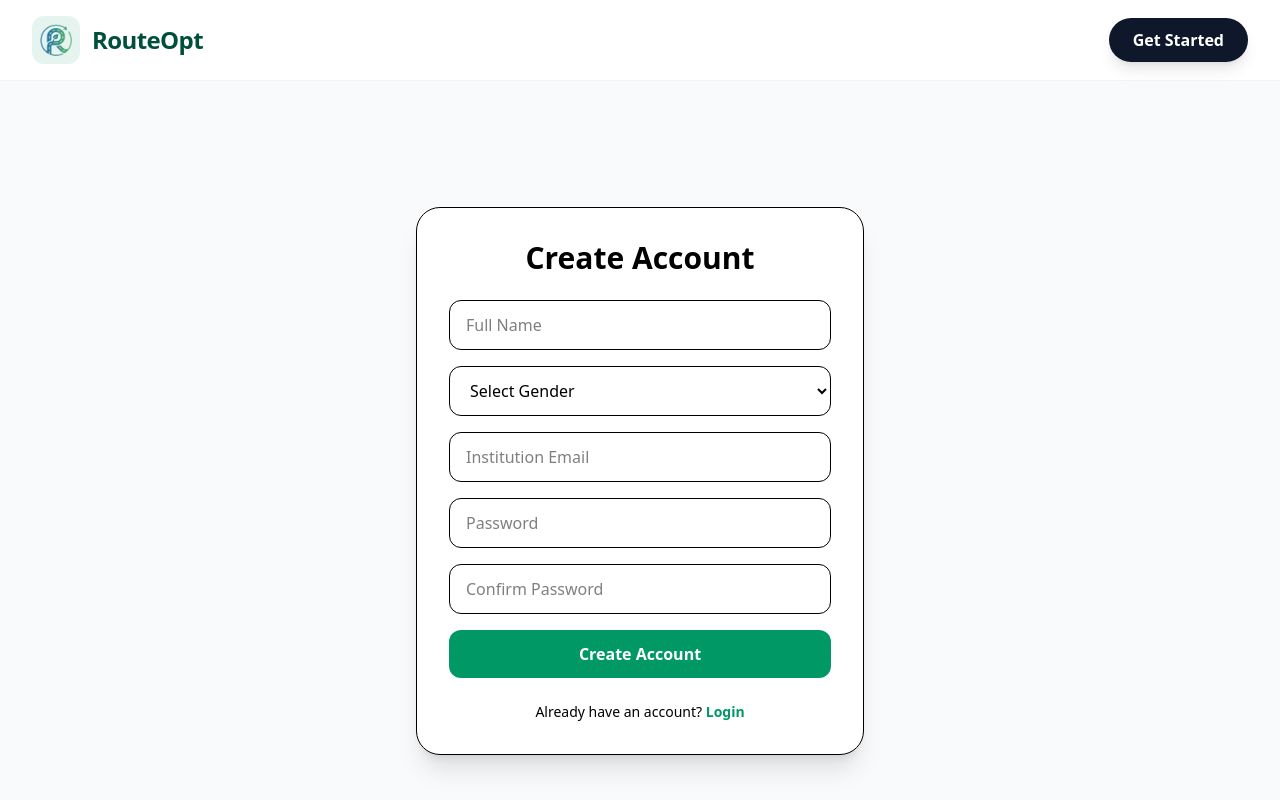
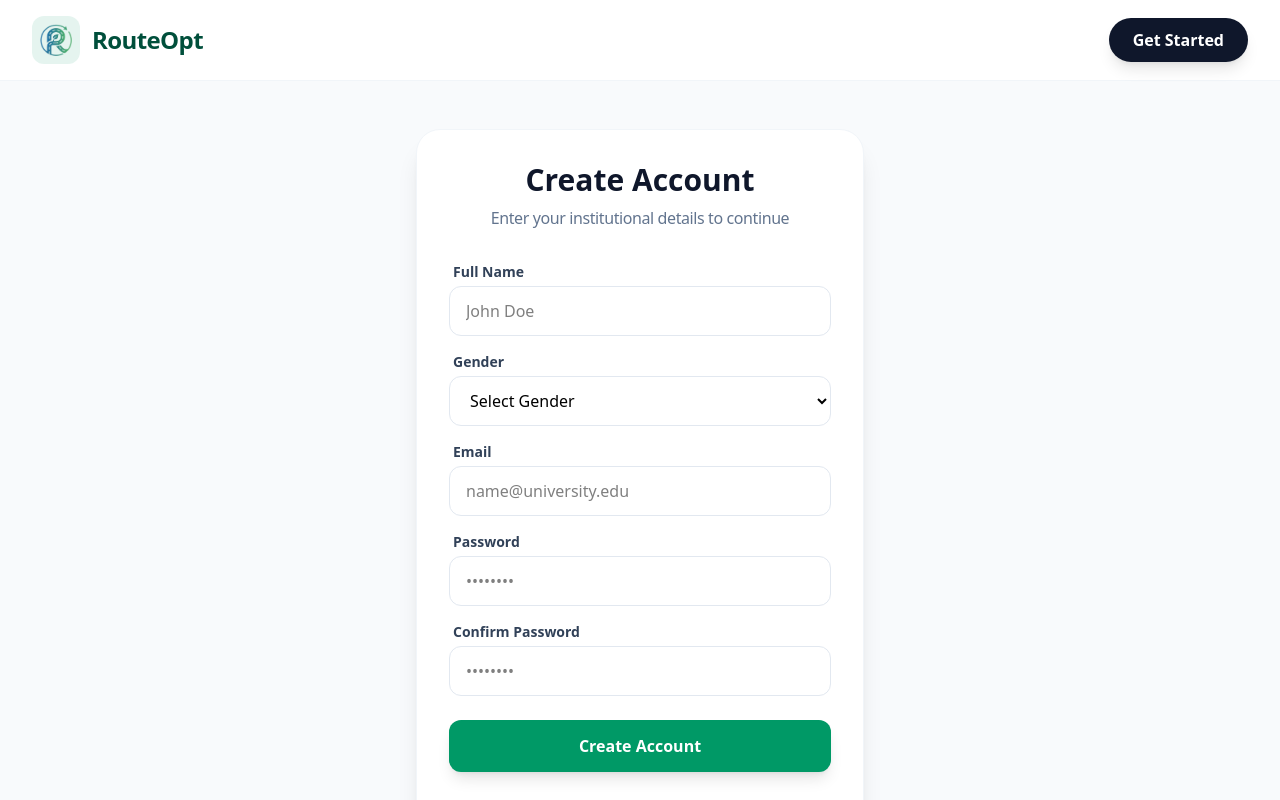
Before and after one commit to bhoominaik16/RouteOpt, a React (Vite) app in the folder web/: page /auth in a window 1280 px wide. Both pictures are taken after a click on the button "Sign Up". Shown: the top 800 px of the page. Built offline with nearby package versions, Linux system fonts and the light colour scheme.

Commit message:
Auth ui update

```diff
--- a/web/src/pages/Auth.jsx
+++ b/web/src/pages/Auth.jsx
@@ -2,7 +2,7 @@ import React, { useState } from "react";
 import { useNavigate } from "react-router-dom";
 import toast from "react-hot-toast";
 
-// 🔥 Firebase
+// 🔥 Firebase - Backend remains untouched
 import { createUserWithEmailAndPassword, signInWithEmailAndPassword } from "firebase/auth";
 import { doc, setDoc, serverTimestamp } from "firebase/firestore";
 import { auth, db } from "../firebase";
@@ -25,18 +25,16 @@ const Auth = () => {
 
   const handleSubmit = async (e) => {
     e.preventDefault();
-
     const { name, email, gender, password, confirmPassword } = formData;
 
     try {
-      // 🔐 LOGIN
+      // 🔐 LOGIN LOGIC
       if (isLogin) {
         await signInWithEmailAndPassword(auth, email, password);
         toast.success("Logged in successfully");
         navigate("/ride-selection");
       }
-
-      // 📝 SIGNUP
+      // 📝 SIGNUP LOGIC
       else {
         if (password !== confirmPassword) {
           toast.error("Passwords do not match");
@@ -51,7 +49,7 @@ const Auth = () => {
 
         const user = userCredential.user;
 
-        // 🔥 Save user profile (institution logic comes later)
+        // 🔥 Save user profile to Firestore
         await setDoc(doc(db, "users", user.uid), {
           uid: user.uid,
           name,
@@ -69,81 +67,112 @@ const Auth = () => {
   };
 
   return (
-    <div className="min-h-screen bg-slate-50 flex items-center justify-center px-6">
-      <div className="w-full max-w-md bg-white p-8 rounded-3xl shadow-xl border">
-        <h2 className="text-3xl font-extrabold text-center mb-6">
-          {isLogin ? "Welcome Back" : "Create Account"}
+    <div className="min-h-screen bg-slate-50 flex items-center justify-center px-6 py-12">
+      <div className="w-full max-w-md bg-white rounded-3xl shadow-xl p-8 border border-slate-100">
+
+        {/* Header Section */}
+        <div className="text-center mb-8">
+          <h2 className="text-3xl font-extrabold text-slate-900">
+            {isLogin ? 'Welcome Back' : 'Create Account'}
           </h2>
+          <p className="text-slate-500 mt-2 tracking-tight">
+            Enter your institutional details to continue
+          </p>
+        </div>
 
         <form onSubmit={handleSubmit} className="space-y-4">
           {!isLogin && (
             <>
+              {/* Full Name Field */}
+              <div>
+                <label className="block text-sm font-semibold text-slate-700 mb-1 ml-1">Full Name</label>
                 <input
                   name="name"
-                placeholder="Full Name"
-                className="w-full px-4 py-3 rounded-xl border"
+                  type="text"
+                  required
+                  placeholder="John Doe"
+                  className="w-full px-4 py-3 rounded-xl border border-slate-200 outline-none focus:ring-2 focus:ring-emerald-500 transition-all"
                   onChange={handleChange}
-                required
                 />
+              </div>
 
+              {/* Gender Dropdown Field */}
+              <div>
+                <label className="block text-sm font-semibold text-slate-700 mb-1 ml-1">Gender</label>
                 <select
                   name="gender"
-                className="w-full px-4 py-3 rounded-xl border bg-white"
+                  required
+                  className="w-full px-4 py-3 rounded-xl border border-slate-200 outline-none focus:ring-2 focus:ring-emerald-500 bg-white transition-all"
                   onChange={handleChange}
-                required
+                  value={formData.gender}
                 >
-                <option value="">Select Gender</option>
+                  <option value="" disabled>Select Gender</option>
+                  <option value="male">Male</option>
                   <option value="female">Female</option>
-                <option value="male">Male</option>
                   <option value="other">Other</option>
                 </select>
+              </div>
             </>
           )}
 
+          {/* Email Field */}
+          <div>
+            <label className="block text-sm font-semibold text-slate-700 mb-1 ml-1">Email</label>
             <input
               name="email"
               type="email"
-            placeholder="Institution Email"
-            className="w-full px-4 py-3 rounded-xl border"
+              required
+              placeholder="name@university.edu"
+              className="w-full px-4 py-3 rounded-xl border border-slate-200 outline-none focus:ring-2 focus:ring-emerald-500 transition-all"
               onChange={handleChange}
-            required
             />
+          </div>
 
+          {/* Password Field */}
+          <div>
+            <label className="block text-sm font-semibold text-slate-700 mb-1 ml-1">Password</label>
             <input
               name="password"
               type="password"
-            placeholder="Password"
-            className="w-full px-4 py-3 rounded-xl border"
+              required
+              placeholder="••••••••"
+              className="w-full px-4 py-3 rounded-xl border border-slate-200 outline-none focus:ring-2 focus:ring-emerald-500 transition-all"
               onChange={handleChange}
-            required
             />
+          </div>
 
+          {/* Confirm Password Field (Sign up only) */}
           {!isLogin && (
+            <div>
+              <label className="block text-sm font-semibold text-slate-700 mb-1 ml-1">Confirm Password</label>
               <input
                 name="confirmPassword"
                 type="password"
-              placeholder="Confirm Password"
-              className="w-full px-4 py-3 rounded-xl border"
+                required
+                placeholder="••••••••"
+                className="w-full px-4 py-3 rounded-xl border border-slate-200 outline-none focus:ring-2 focus:ring-emerald-500 transition-all"
                 onChange={handleChange}
-              required
               />
+            </div>
           )}
 
+          {/* Submit Button */}
           <button
             type="submit"
-            className="w-full bg-emerald-600 text-white py-3 rounded-xl font-bold hover:bg-emerald-700 transition"
+            className="w-full bg-emerald-600 hover:bg-emerald-700 text-white font-bold py-3.5 rounded-xl transition-all shadow-lg active:scale-95 mt-2"
           >
-            {isLogin ? "Login" : "Create Account"}
+            {isLogin ? 'Login' : 'Create Account'}
           </button>
         </form>
 
-        <p className="text-center text-sm mt-6">
-          {isLogin ? "Don’t have an account?" : "Already have an account?"}{" "}
+        {/* Toggle Footer */}
+        <p className="mt-8 text-center text-sm text-slate-600">
+          {isLogin ? "Don't have an account?" : "Already have an account?"}{' '}
           <button
             onClick={() => setIsLogin(!isLogin)}
-            className="text-emerald-600 font-bold"
+            className="text-emerald-600 font-bold hover:underline transition-all"
           >
-            {isLogin ? "Sign Up" : "Login"}
+            {isLogin ? 'Sign Up' : 'Log In'}
           </button>
         </p>
       </div>
```
Lines whose indentation alone changed are shown as unchanged.
